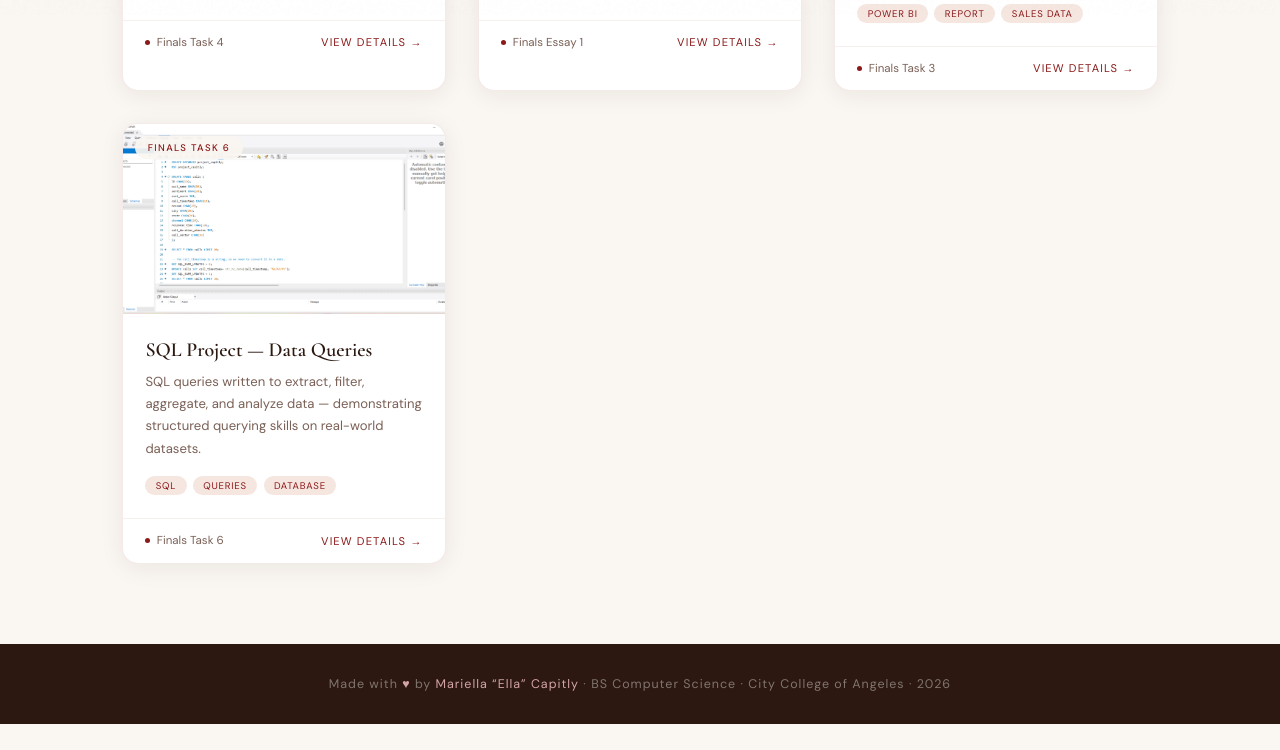
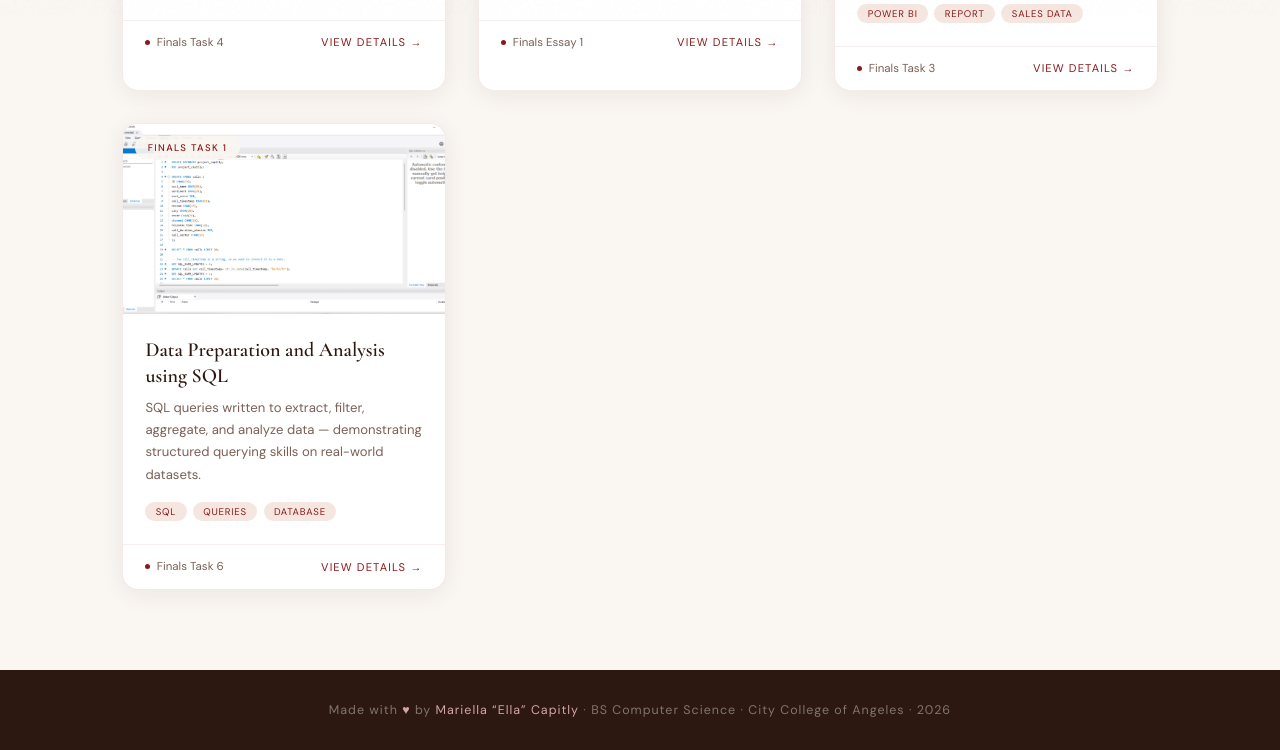
Before and after one commit to mariellacapitly/PORTFOLIO, a plain HTML site: page finals.html in a window 1280 px wide. Shown: the part 785-1535 px from the top of the page. Before the commit the page ends 1509 px from the top, so only its background shows below. Drawn offline with nearby package versions, Linux system fonts and the light colour scheme; a web font is replaced by a local one.

Commit message:
Update finals.html

```diff
--- a/finals.html
+++ b/finals.html
@@ -279,8 +279,8 @@
 
     <!-- Card 4: SQL Project — FINPROJ.png background -->
     <div class="task-card" data-cat="sql"
-      data-badge="Finals Task 6"
-      data-title="SQL Project — Data Queries"
+      data-badge="Finals Task 1"
+      data-title="Data Preparation and Analysis using SQL"
       data-imgurl="https://raw.githubusercontent.com/mariellacapitly/PORTFOLIO/development/projects/IMAGES/FINPROJ.png"
       data-thumbclass="thumb-sand"
       data-icon='<path d="M4 6h16M4 12h16M4 18h7"/><circle cx="17" cy="18" r="3"/><path d="m21 21-1.5-1.5"/>'
@@ -290,10 +290,10 @@
       data-download="https://raw.githubusercontent.com/mariellacapitly/PORTFOLIO/development/projects/FINALS/project_capitly%20(1).sql"
       data-filename="project_capitly.sql">
       <div class="task-thumb img-thumb" style="background-image: url('https://raw.githubusercontent.com/mariellacapitly/PORTFOLIO/development/projects/IMAGES/FINPROJ.png');">
-        <span class="task-tag-badge">Finals Task 6</span>
+        <span class="task-tag-badge">Finals Task 1</span>
       </div>
       <div class="task-body">
-        <div class="task-title">SQL Project — Data Queries</div>
+        <div class="task-title">Data Preparation and Analysis using SQL</div>
         <p class="task-desc">SQL queries written to extract, filter, aggregate, and analyze data — demonstrating structured querying skills on real-world datasets.</p>
         <div class="task-tags"><span class="task-tag">SQL</span><span class="task-tag">Queries</span><span class="task-tag">Database</span></div>
       </div>
```
